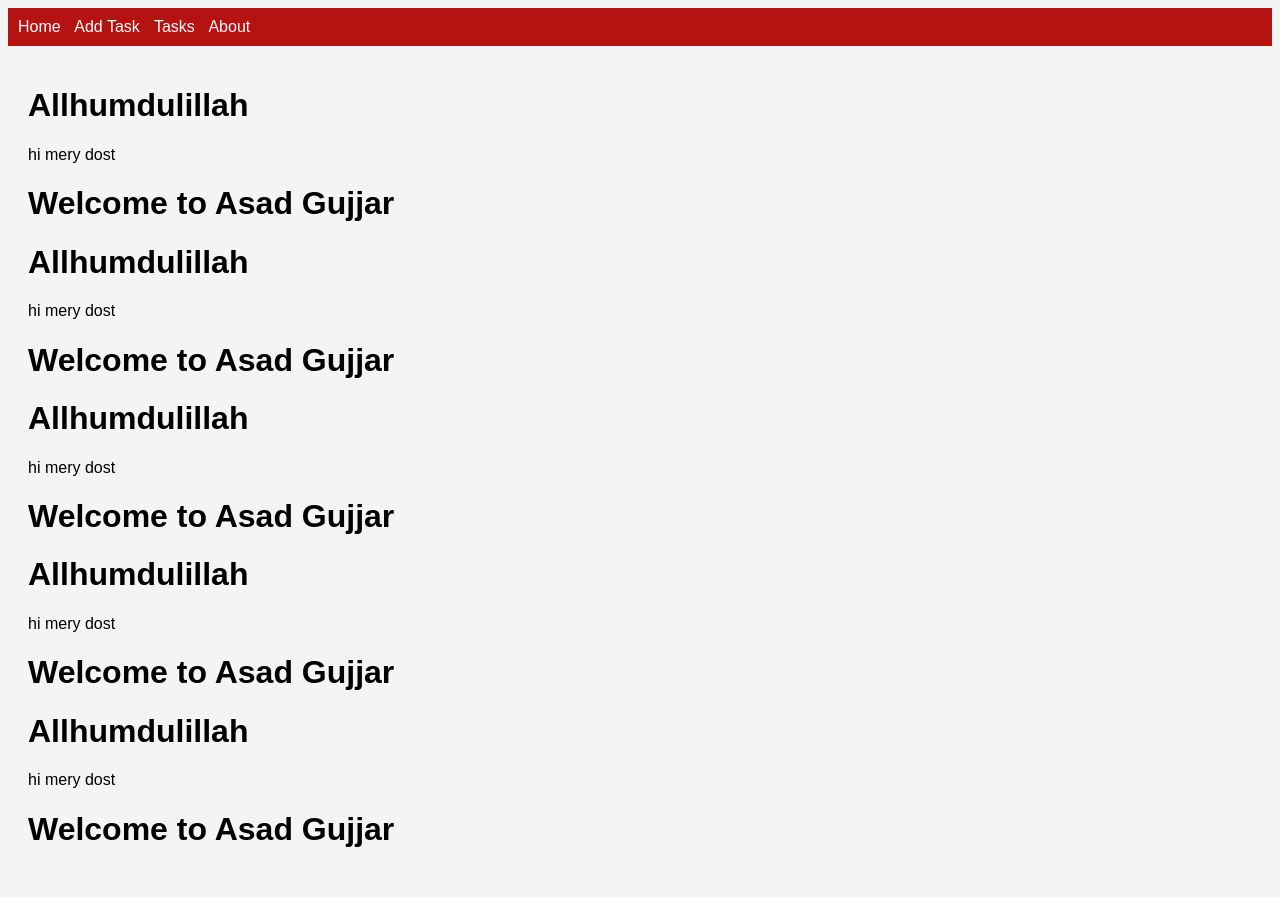
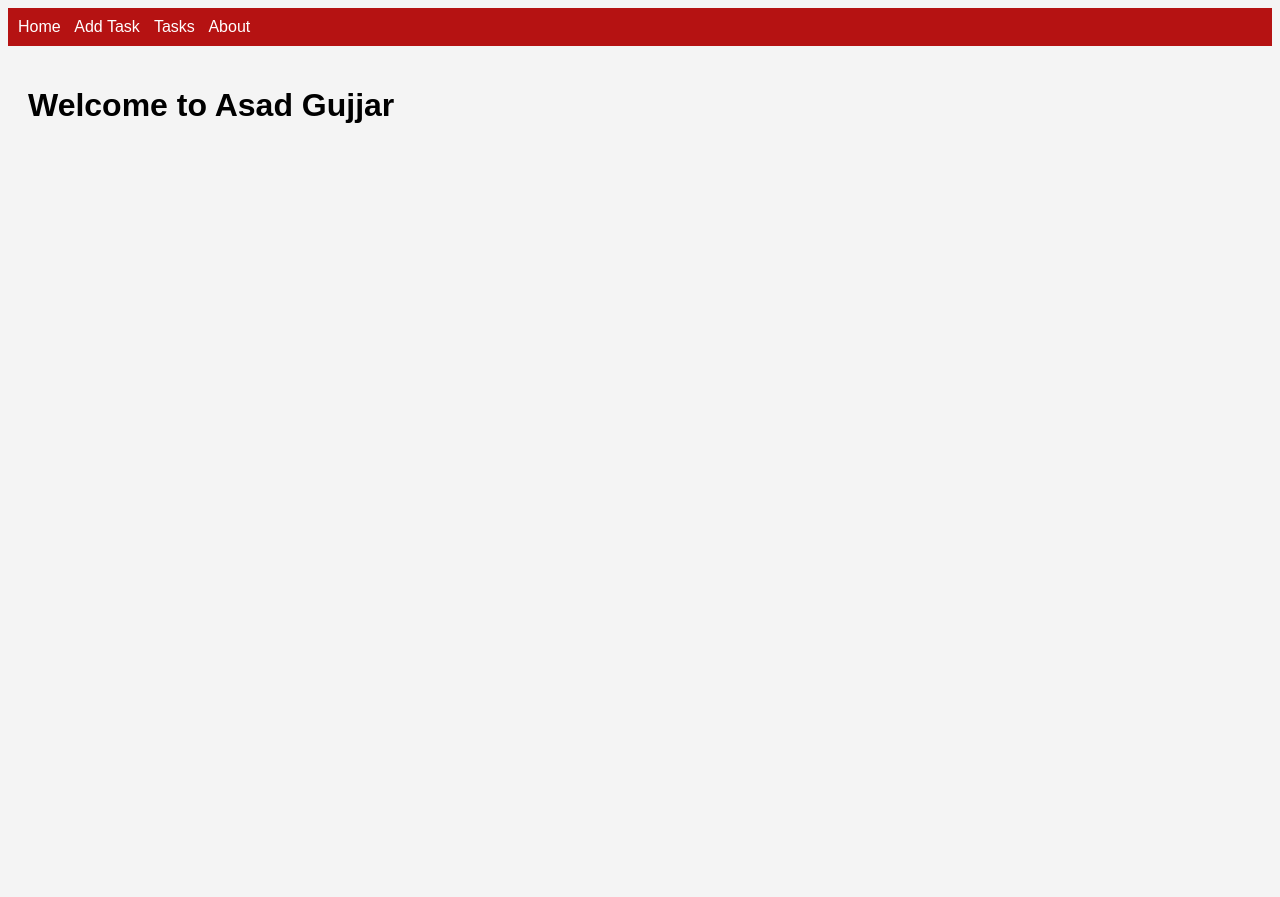
Before and after one commit to AsadGulzar/third_practice, a Flask app: page / in a window 1280 px wide. After the commit the page ends 123 px from the top, so only its background shows below. Run offline with Flask 3, Linux system fonts and the light colour scheme.

Commit message:
file change 3.

```diff
--- a/templates/home.html
+++ b/templates/home.html
@@ -1,19 +1,5 @@
 {% extends 'base.html' %}
 
 {% block content %}
-<h1>Allhumdulillah</h1>
-<p>hi mery dost</p>
-<h1>Welcome to Asad Gujjar</h1>
-<h1>Allhumdulillah</h1>
-<p>hi mery dost</p>
-<h1>Welcome to Asad Gujjar</h1>
-<h1>Allhumdulillah</h1>
-<p>hi mery dost</p>
-<h1>Welcome to Asad Gujjar</h1>
-<h1>Allhumdulillah</h1>
-<p>hi mery dost</p>
-<h1>Welcome to Asad Gujjar</h1>
-<h1>Allhumdulillah</h1>
-<p>hi mery dost</p>
 <h1>Welcome to Asad Gujjar</h1>
 {% endblock %}
```
